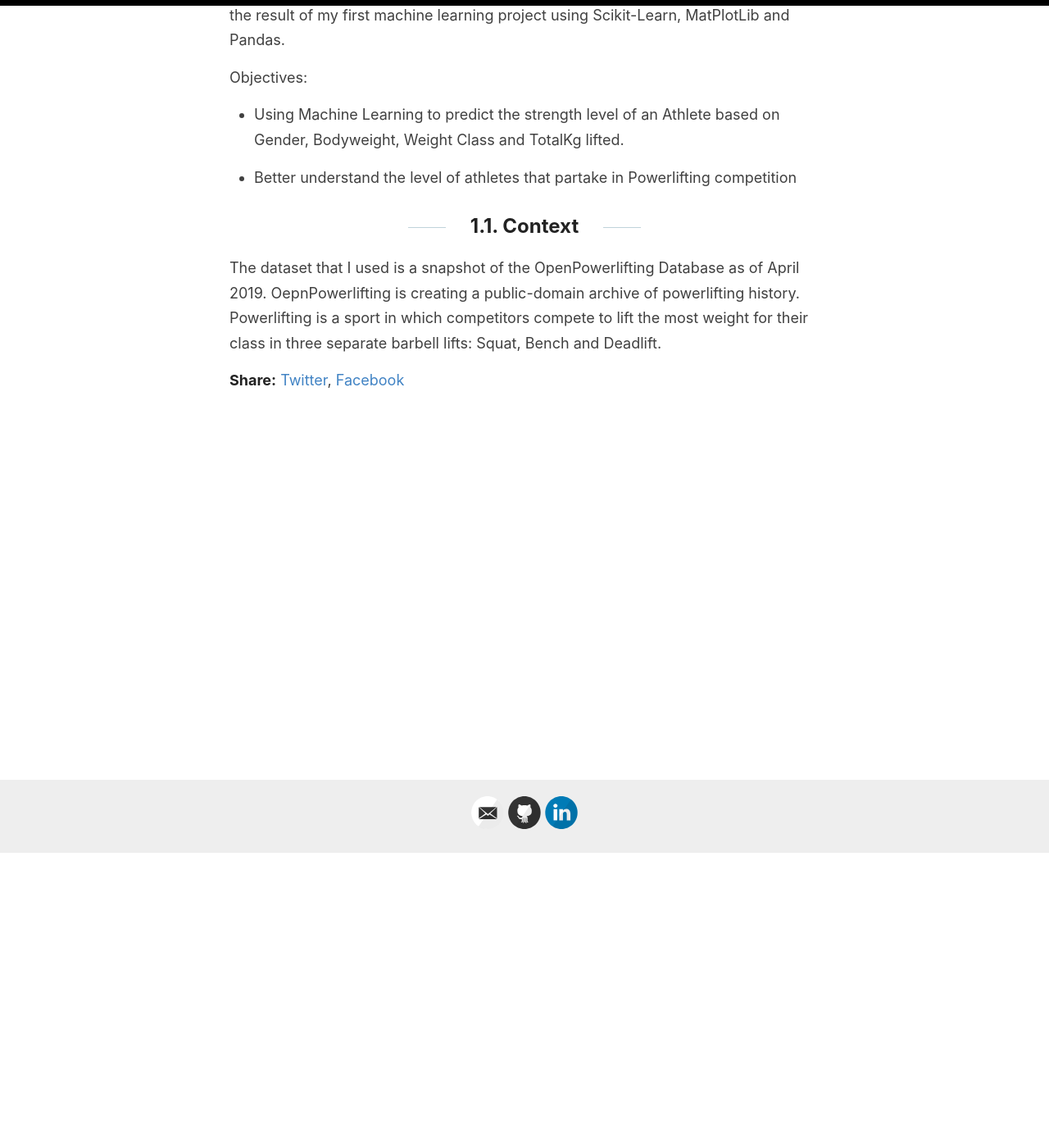
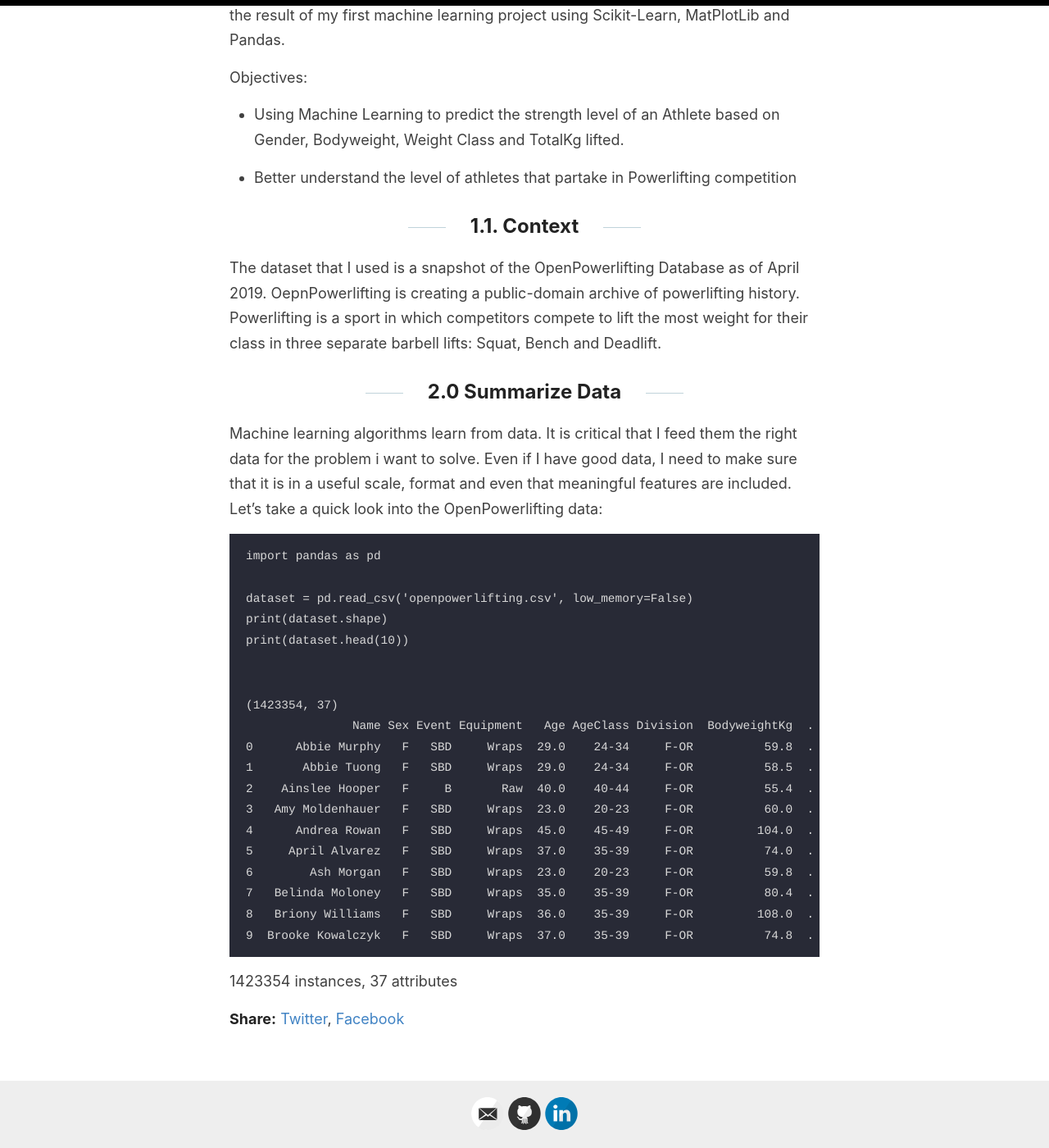
Before and after one commit to fez994/dentefederico, a Jekyll site: the page built from _posts/2020-4-10-Powerlifting and Machine Learning.md, in a window 1280 px wide and 1400 px high, scrolled down 360 px. Shown: the whole window at 82% size. Built offline with Jekyll 4.4.1, drawn with Linux system fonts in a browser that asks for light colours; our own code applies the rules of GitHub Pages for plain Markdown files.

Commit message:
Update 2020-4-10-Powerlifting and Machine Learning.md

````diff
--- a/_posts/2020-4-10-Powerlifting and Machine Learning.md
+++ b/_posts/2020-4-10-Powerlifting and Machine Learning.md
@@ -11,3 +11,34 @@ Objectives:
 ## 1.1. Context
 
 The dataset that I used is a snapshot of the OpenPowerlifting Database as of April 2019. OepnPowerlifting is creating a public-domain archive of powerlifting history. Powerlifting is a sport in which competitors compete to lift the most weight for their class in three separate barbell lifts: Squat, Bench and Deadlift.
+
+## 2.0 Summarize Data
+
+Machine learning algorithms learn from data. It is critical that I feed them the right data for the problem i want to solve. Even if I have good data, I need to make sure that it is in a useful scale, format and even that meaningful features are included.
+Let's take a quick look into the OpenPowerlifting data:
+
+```
+import pandas as pd
+
+dataset = pd.read_csv('openpowerlifting.csv', low_memory=False)
+print(dataset.shape)
+print(dataset.head(10))
+
+```
+
+```
+(1423354, 37)
+               Name Sex Event Equipment   Age AgeClass Division  BodyweightKg  ... IPFPoints  Tested  Country  Federation        Date  MeetCountry  MeetState       MeetName
+0      Abbie Murphy   F   SBD     Wraps  29.0    24-34     F-OR          59.8  ...    511.15     NaN      NaN     GPC-AUS  2018-10-27    Australia        VIC  Melbourne Cup
+1       Abbie Tuong   F   SBD     Wraps  29.0    24-34     F-OR          58.5  ...    595.65     NaN      NaN     GPC-AUS  2018-10-27    Australia        VIC  Melbourne Cup
+2    Ainslee Hooper   F     B       Raw  40.0    40-44     F-OR          55.4  ...    313.97     NaN      NaN     GPC-AUS  2018-10-27    Australia        VIC  Melbourne Cup
+3   Amy Moldenhauer   F   SBD     Wraps  23.0    20-23     F-OR          60.0  ...    547.04     NaN      NaN     GPC-AUS  2018-10-27    Australia        VIC  Melbourne Cup
+4      Andrea Rowan   F   SBD     Wraps  45.0    45-49     F-OR         104.0  ...    550.08     NaN      NaN     GPC-AUS  2018-10-27    Australia        VIC  Melbourne Cup
+5     April Alvarez   F   SBD     Wraps  37.0    35-39     F-OR          74.0  ...    596.18     NaN      NaN     GPC-AUS  2018-10-27    Australia        VIC  Melbourne Cup
+6        Ash Morgan   F   SBD     Wraps  23.0    20-23     F-OR          59.8  ...    612.23     NaN      NaN     GPC-AUS  2018-10-27    Australia        VIC  Melbourne Cup
+7   Belinda Moloney   F   SBD     Wraps  35.0    35-39     F-OR          80.4  ...    575.85     NaN      NaN     GPC-AUS  2018-10-27    Australia        VIC  Melbourne Cup
+8   Briony Williams   F   SBD     Wraps  36.0    35-39     F-OR         108.0  ...    716.65     NaN      NaN     GPC-AUS  2018-10-27    Australia        VIC  Melbourne Cup
+9  Brooke Kowalczyk   F   SBD     Wraps  37.0    35-39     F-OR          74.8  ...    762.42     NaN      NaN     GPC-AUS  2018-10-27    Australia        VIC  Melbourne Cup
+```
+
+1423354 instances, 37 attributes
````
